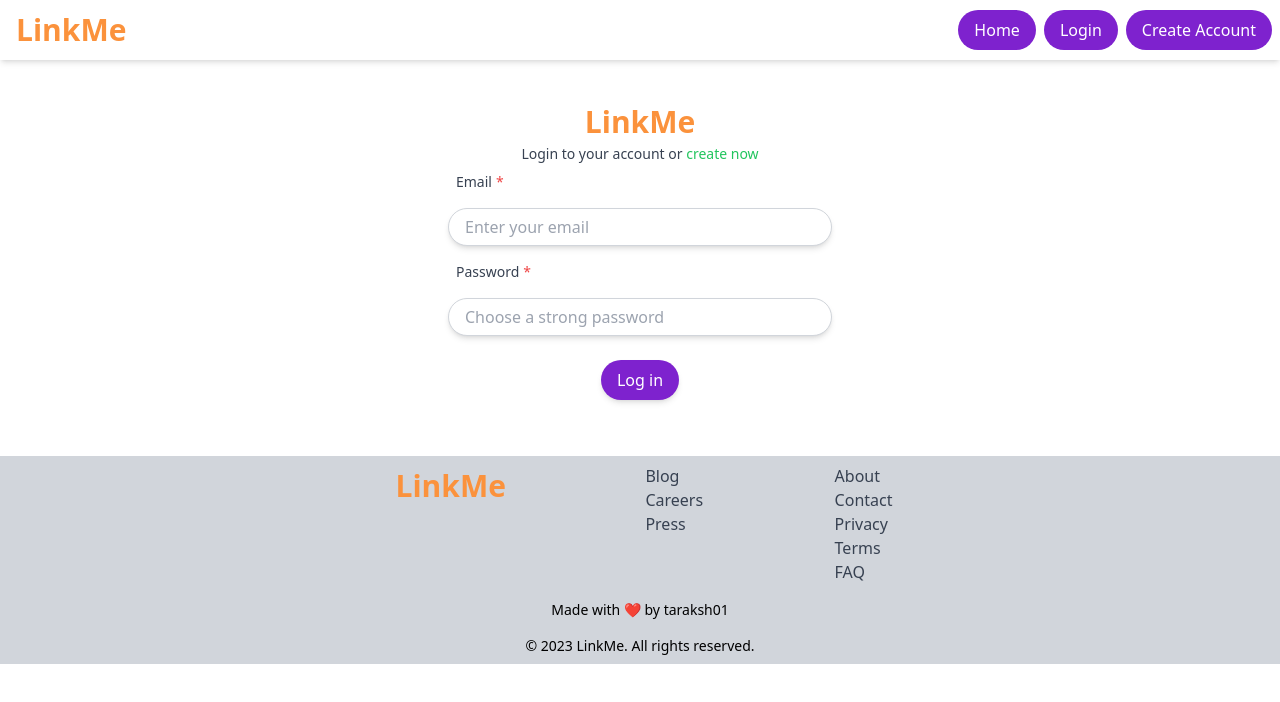
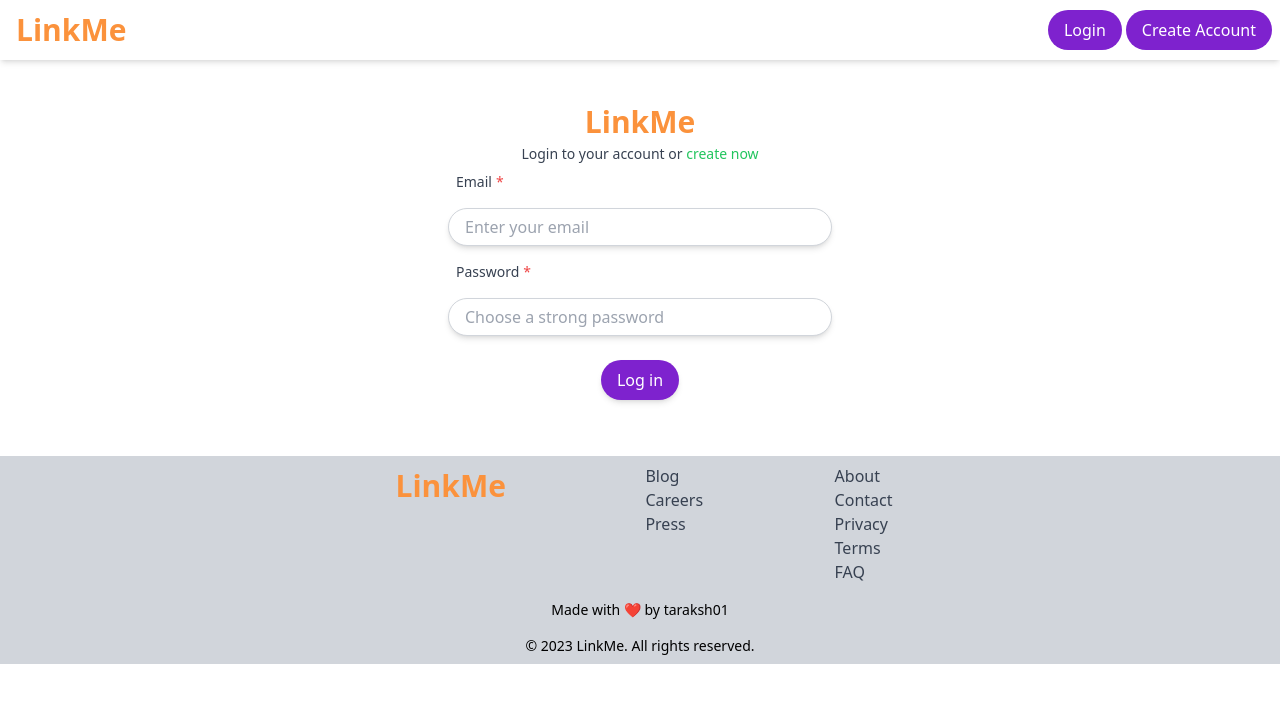
Before and after one commit to taraksh01/linkMe, a React (Vite) app: page /login in a window 1280 px wide. Shown: the top 702 px of the page. Built offline with nearby package versions, Linux system fonts and the light colour scheme.

Commit message:
Reduced gap

```diff
--- a/src/components/Header.js
+++ b/src/components/Header.js
@@ -8,7 +8,7 @@ const Header = () => {
   const authStatus = useSelector((state) => state.authSlice.status);
   const navigate = useNavigate();
   const navItems = [
-    { name: "Home", url: "/", active: true },
+    { name: "Home", url: "/", active: authStatus === "authorized" },
     { name: "New Post", url: "/newpost", active: authStatus === "authorized" },
     { name: "Login", url: "/login", active: authStatus !== "authorized" },
     {
@@ -23,8 +23,8 @@ const Header = () => {
       <Link to={"/"}>
         <Logo>LinkMe</Logo>
       </Link>
-      <div className="flex items-center gap-2">
-        <div className="flex gap-2">
+      <div className="flex items-center gap-1">
+        <div className="flex gap-1">
           {navItems?.map(
             (item) =>
               item.active && (
```
